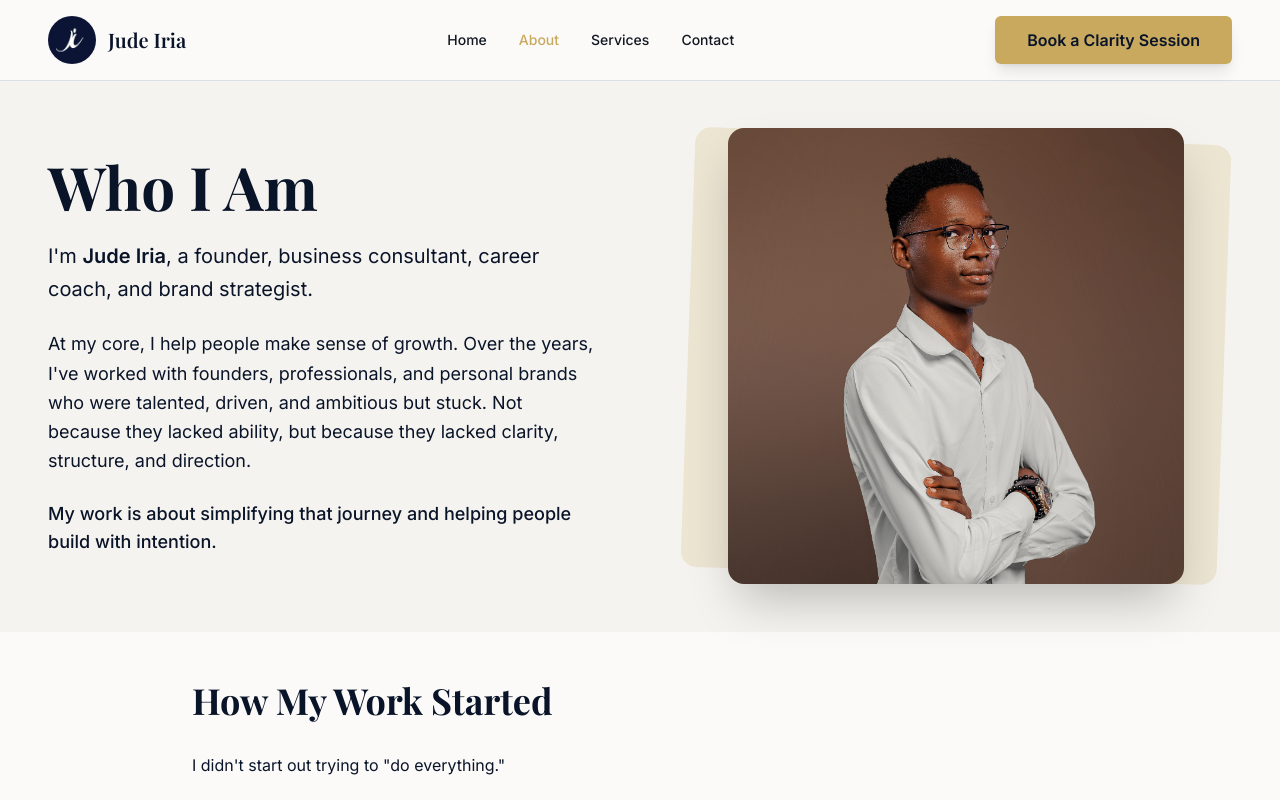
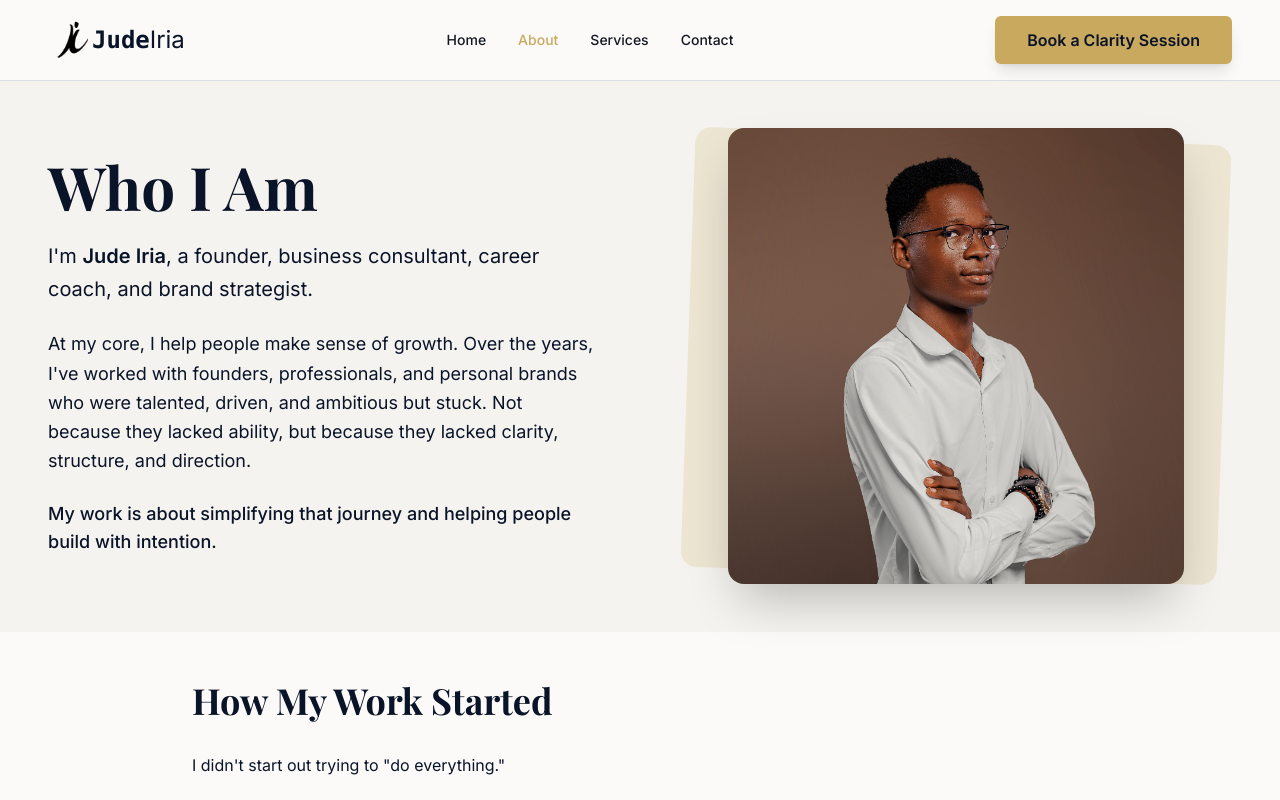
Before and after one commit to Jo-shua09/Judeiria-Website, a React (Vite) app: page /about in a window 1280 px wide. Shown: the top 800 px of the page. Built offline with nearby package versions, Linux system fonts and the light colour scheme; the HTML template or start-up script is replaced by a standard one.

Commit message:
`Updated logo images and typography in various components`

```diff
--- a/src/components/Loader.tsx
+++ b/src/components/Loader.tsx
@@ -2,8 +2,10 @@ import { DotLottieReact } from "@lottiefiles/dotlottie-react";
 
 const Loader = () => {
   return (
-    <div className="fixed inset-0 z-50 flex items-center justify-center bg-cream">
-      <DotLottieReact src="https://lottie.host/7a381a53-c4da-45a6-b811-e8cc6d4581eb/MwNZaIegde.lottie" loop autoplay />
+    <div className="bg-green-700">
+      <div className="fixed inset-0 z-50 w-full flex items-center justify-center bg-background">
+        <DotLottieReact src="https://lottie.host/7a381a53-c4da-45a6-b811-e8cc6d4581eb/MwNZaIegde.lottie" loop autoplay />
+      </div>
     </div>
   );
 };
--- a/src/components/layout/Footer.tsx
+++ b/src/components/layout/Footer.tsx
@@ -1,6 +1,6 @@
 import { Link } from "react-router-dom";
 import { Linkedin, Twitter, Instagram } from "lucide-react";
-import logoDark from "@/assets/logo-dark.jpg";
+import logoDark from "@/assets/logoo-dark.png";
 import { Input } from "@/components/ui/input";
 import { Button } from "@/components/ui/button";
 
@@ -12,8 +12,11 @@ export function Footer() {
           {/* Brand */}
           <div className="md:col-span-2">
             <Link to="/" className="flex items-center mb-4">
-              <img loading="lazy" src={logoDark} alt="Jude Iria" className="h-12 w-12 rounded-full object-cover" />
-              <span className="ml-3 font-heading text-xl font-semibold">Jude Iria</span>
+              <img loading="lazy" src={logoDark} alt="Jude Iria" className="h-10 w-10 rounded-full object-cover" />
+              <span className="text-2xl font-bold font-mono text- ml-1">
+                Jude
+                <span className="text-2xl font-normal font-body">Iria</span>
+              </span>
             </Link>
             <p className="text-primary-foreground/80 max-w-sm leading-relaxed">
               Business Consultant, Career Coach, and Brand & Growth Strategist helping people turn skills into income and confusion into clear
--- a/src/components/layout/Header.tsx
+++ b/src/components/layout/Header.tsx
@@ -3,7 +3,7 @@ import { Link, useLocation } from "react-router-dom";
 import { motion, AnimatePresence } from "framer-motion";
 import { Menu, X } from "lucide-react";
 import { Button } from "@/components/ui/button";
-import logoDark from "@/assets/logo-dark.jpg";
+import logoDark from "@/assets/logoo-light.png";
 
 const navLinks = [
   { href: "/", label: "Home" },
@@ -22,8 +22,11 @@ export function Header() {
         <div className="flex items-center justify-between h-20">
           {/* Logo */}
           <Link to="/" className="flex items-center">
-            <img loading="lazy" src={logoDark} alt="Jude Iria" className="h-12 w-12 rounded-full object-cover" />
-            <span className="ml-3 font-heading text-xl font-semibold text-primary">Jude Iria</span>
+            <img loading="lazy" src={logoDark} alt="Jude Iria" className="h-10 w-10 rounded-full object-cover" />
+            <span className="text-2xl font-bold font-mono text-primary ml-1">
+              Jude
+              <span className="text-2xl font-normal font-body">Iria</span>
+            </span>
           </Link>
 
           {/* Desktop Navigation */}
```
Also changed, not shown: src/assets/logoo-dark.png (added), src/assets/logoo-light.png (added).
